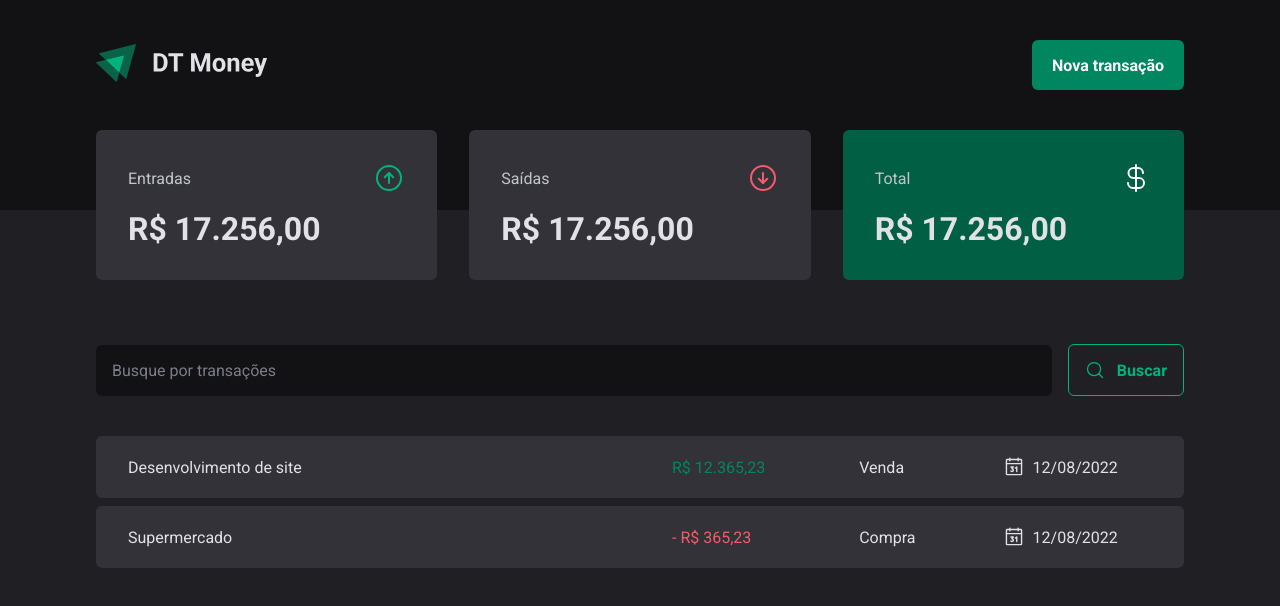
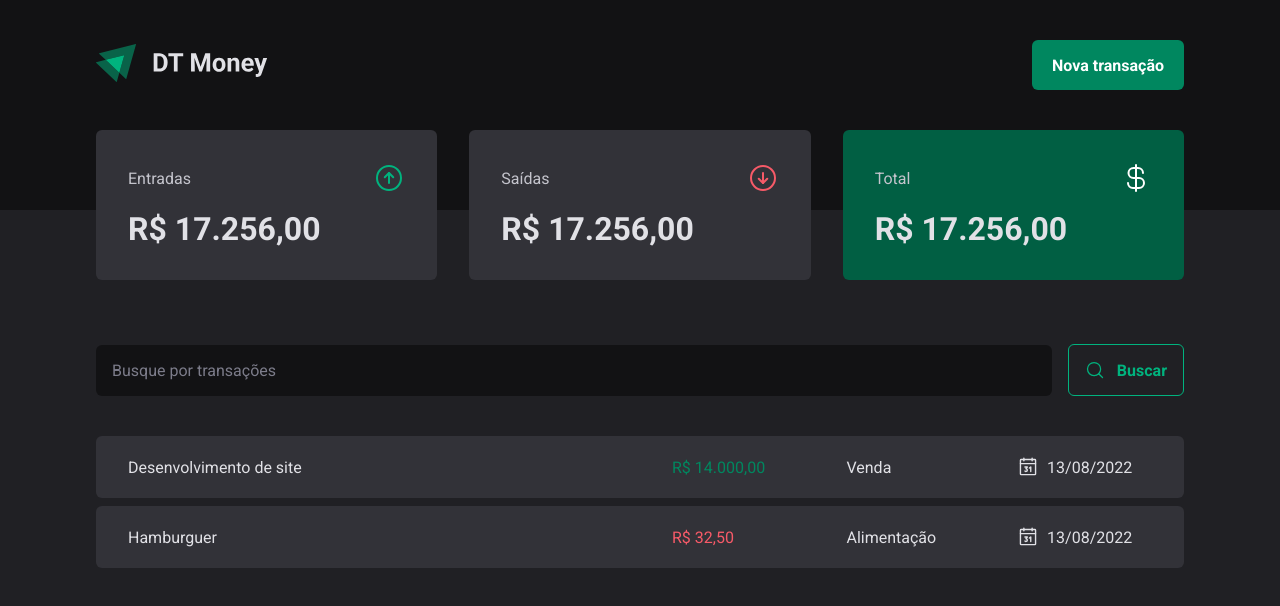
Before and after one commit to mauriciogirardi/dt-money, a React (Vite) app: page / in a window 1280 px wide. Shown: the top 606 px of the page. Built offline with nearby package versions, Linux system fonts and the light colour scheme; data requests are answered from the project's data file.

Commit message:
get transactions data with context

```diff
--- a/package.json
+++ b/package.json
@@ -7,7 +7,7 @@
     "dev": "vite",
     "build": "tsc && vite build",
     "preview": "vite preview",
-    "server": "json-server -p 3333 server.json -w -d 500"
+    "server": "json-server -p 3333 server.json -w -d 1000"
   },
   "dependencies": {
     "@radix-ui/react-dialog": "^1.0.0",
--- a/src/App.tsx
+++ b/src/App.tsx
@@ -1,5 +1,6 @@
 import { BrowserRouter } from "react-router-dom";
 import { ThemeProvider } from "styled-components";
+import { Providers } from "./context";
 import { Router } from "./Router";
 import { GlobalStyles } from "./styles/global";
 import { defaultTheme } from "./styles/theme/default";
@@ -8,9 +9,11 @@ export function App() {
   return (
     <ThemeProvider theme={defaultTheme}>
       <GlobalStyles />
-      <BrowserRouter>
-        <Router />
-      </BrowserRouter>
+      <Providers>
+        <BrowserRouter>
+          <Router />
+        </BrowserRouter>
+      </Providers>
     </ThemeProvider>
   );
 }
--- /dev/null
+++ b/src/apis/ServiceTransaction.ts
@@ -0,0 +1,18 @@
+import axios, { AxiosResponse } from "axios";
+
+const Http = axios.create();
+
+function getData<T>(response: AxiosResponse<T>) {
+  return response.data;
+}
+
+Http.defaults.baseURL = "http://localhost:3333";
+
+export class ServiceTransactions {
+  protected static Http = Http;
+  protected static getData = getData;
+
+  static getAllTransactions<T>() {
+    return this.Http.get<T>("/transactions").then(this.getData);
+  }
+}
--- /dev/null
+++ b/src/context/TransactionsContext.tsx
@@ -0,0 +1,78 @@
+import {
+  createContext,
+  ReactNode,
+  useContext,
+  useEffect,
+  useState,
+} from "react";
+import { ServiceTransactions } from "../apis/ServiceTransaction";
+import { formattedCurrency } from "../utils/formattedCurrency";
+import { formattedDate } from "../utils/formattedDate";
+
+interface Transaction {
+  id: number;
+  description: string;
+  type: "income" | "outcome";
+  category: string;
+  price: number;
+  createdAt: string;
+  formattedPrice: string;
+}
+
+interface TransactionContextType {
+  transactions: Transaction[];
+  isFetchingTransaction: boolean;
+}
+
+interface TransactionProviderProps {
+  children: ReactNode;
+}
+
+const TransactionContext = createContext({} as TransactionContextType);
+
+export function TransactionProvider({ children }: TransactionProviderProps) {
+  const [transactions, setTransactions] = useState<Transaction[]>([]);
+  const [isFetchingTransaction, setIsFetchingTransaction] = useState(false);
+
+  useEffect(() => {
+    async function fetchTransactions() {
+      try {
+        setIsFetchingTransaction(true);
+
+        const data = await ServiceTransactions.getAllTransactions<
+          Transaction[]
+        >();
+
+        const parsedData = data.map((transaction) => ({
+          ...transaction,
+          formattedPrice: formattedCurrency(transaction.price),
+          createdAt: formattedDate(transaction.createdAt),
+        }));
+
+        setTransactions(parsedData);
+      } catch (error) {
+        console.error(error);
+      } finally {
+        setIsFetchingTransaction(false);
+      }
+    }
+
+    fetchTransactions();
+  }, []);
+
+  return (
+    <TransactionContext.Provider
+      value={{
+        isFetchingTransaction,
+        transactions,
+      }}
+    >
+      {children}
+    </TransactionContext.Provider>
+  );
+}
+
+export const useTransaction = () => {
+  const context = useContext(TransactionContext);
+  return context;
+};
--- /dev/null
+++ b/src/context/index.tsx
@@ -0,0 +1,9 @@
+import { TransactionProvider } from "./TransactionsContext";
+
+interface ProvidersProps {
+  children: React.ReactNode;
+}
+
+export function Providers({ children }: ProvidersProps) {
+  return <TransactionProvider>{children}</TransactionProvider>;
+}
--- a/src/pages/Transactions/index.tsx
+++ b/src/pages/Transactions/index.tsx
@@ -1,10 +1,16 @@
 import { Calendar } from "phosphor-react";
+
+import { useTransaction } from "../../context/TransactionsContext";
+import { SearchForm } from "./components/SearchForm";
+import { Loading } from "../../components/Loading";
+import { Summary } from "../../components/Summary";
 import { Header } from "../../components/Header";
-import { Summary } from "../../components/Summary";
-import { SearchForm } from "./components/SearchForm";
+
 import * as S from "./styles";
 
 export function Transactions() {
+  const { transactions, isFetchingTransaction } = useTransaction();
+
   return (
     <>
       <Header />
@@ -13,41 +19,31 @@ export function Transactions() {
       <S.Container>
         <SearchForm />
 
+        {isFetchingTransaction ? (
+          <Loading text="Carregando transações..." />
+        ) : (
           <S.TransactionTable>
             <tbody>
-            <tr>
-              <td width="50%">Desenvolvimento de site</td>
+              {transactions.map((transaction) => (
+                <tr key={transaction.id}>
+                  <td width="50%">{transaction.description}</td>
                   <td>
-                <S.PriceHighlight variant="income">
-                  R$ 12.365,23
+                    <S.PriceHighlight variant={transaction.type}>
+                      {transaction.formattedPrice}
                     </S.PriceHighlight>
                   </td>
-              <td>Venda</td>
+                  <td>{transaction.category}</td>
                   <td>
                     <S.DateTable>
                       <Calendar size={22} />
-                  12/08/2022
+                      {transaction.createdAt}
                     </S.DateTable>
                   </td>
                 </tr>
-
-            <tr>
-              <td width="50%">Supermercado</td>
-              <td>
-                <S.PriceHighlight variant="outcome">
-                  - R$ 365,23
-                </S.PriceHighlight>
-              </td>
-              <td>Compra</td>
-              <td>
-                <S.DateTable>
-                  <Calendar size={22} />
-                  12/08/2022
-                </S.DateTable>
-              </td>
-            </tr>
+              ))}
             </tbody>
           </S.TransactionTable>
+        )}
       </S.Container>
     </>
   );
```
Lines whose indentation alone changed are shown as unchanged.
